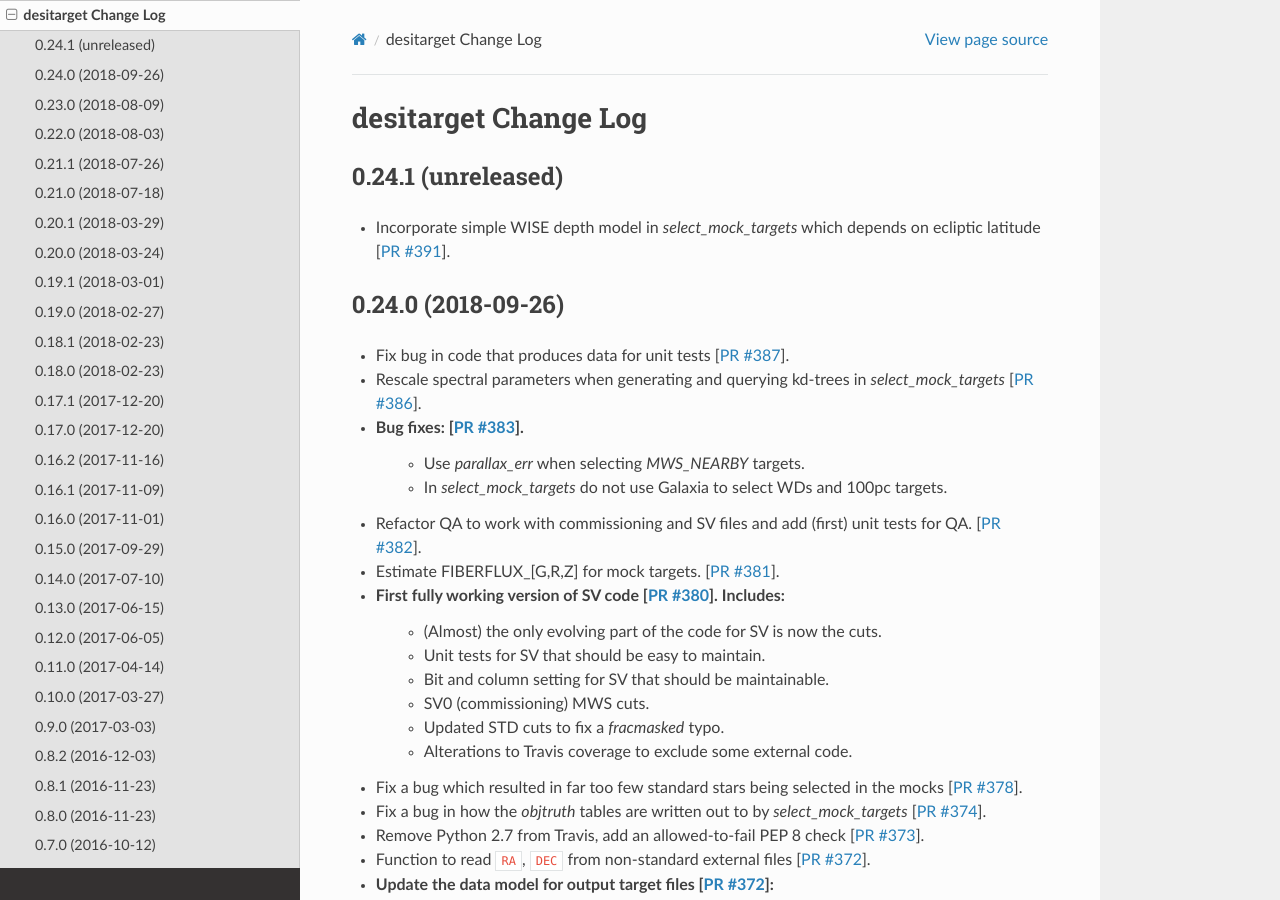
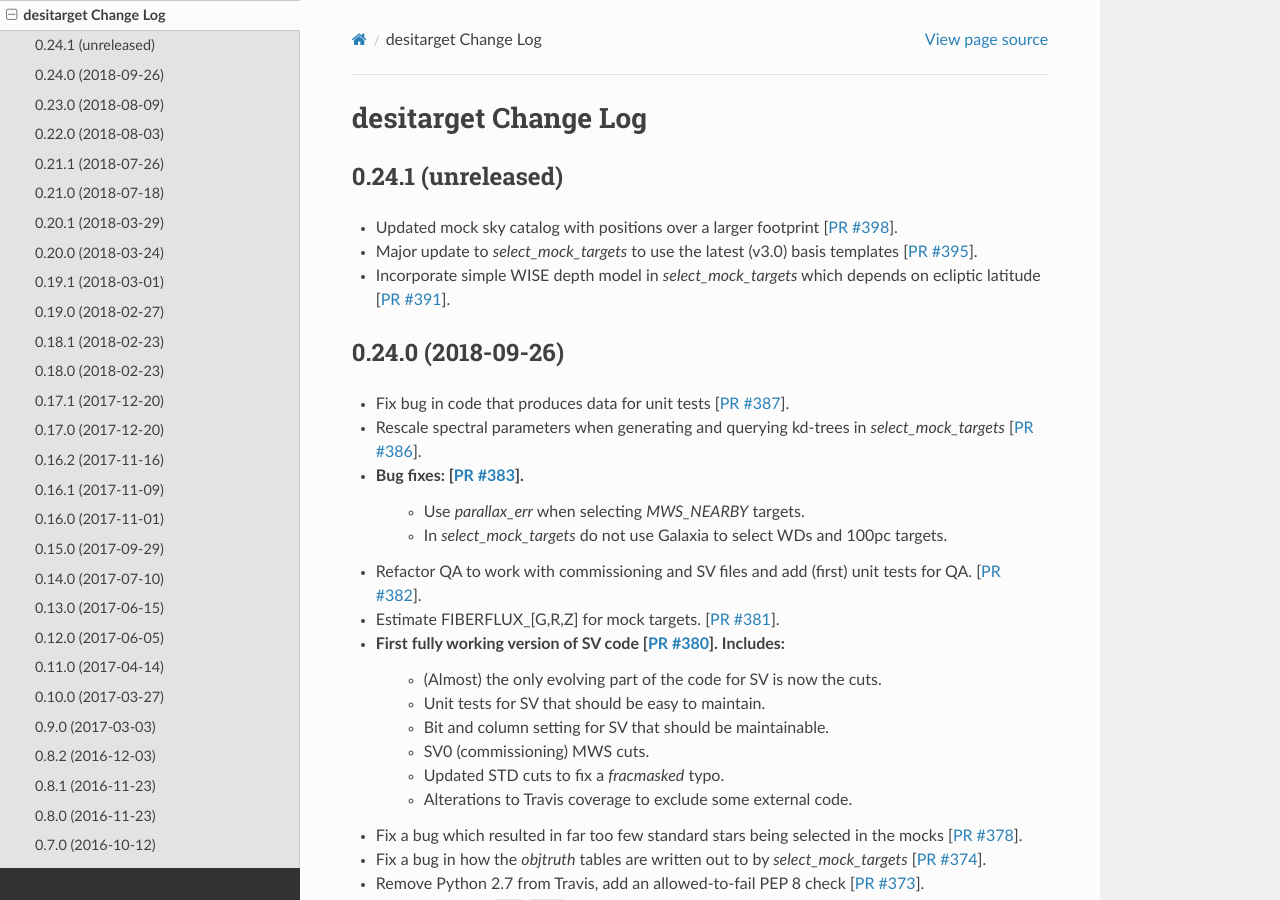
Before and after one commit to desihub/desitarget, a Sphinx documentation site: the page built from doc/changes.rst, in a window 1280 px wide and 900 px high. Built offline with Sphinx 7.4.7 and the Read the Docs theme 2.0.0, drawn with Linux system fonts in a browser that asks for light colours.

Commit message:
update change log [ci skip]

```diff
--- a/doc/changes.rst
+++ b/doc/changes.rst
@@ -5,10 +5,15 @@
 0.24.1 (unreleased)
 -------------------
 
+* Updated mock sky catalog with positions over a larger footprint [`PR #398`_].
+* Major update to `select_mock_targets` to use the latest (v3.0) basis
+  templates [`PR #395`_].
 * Incorporate simple WISE depth model in `select_mock_targets` which depends on
   ecliptic latitude [`PR #391`_].
 
 .. _`PR #391`: https://github.com/desihub/desitarget/pull/391
+.. _`PR #395`: https://github.com/desihub/desitarget/pull/395
+.. _`PR #398`: https://github.com/desihub/desitarget/pull/398
 
 0.24.0 (2018-09-26)
 -------------------
```
